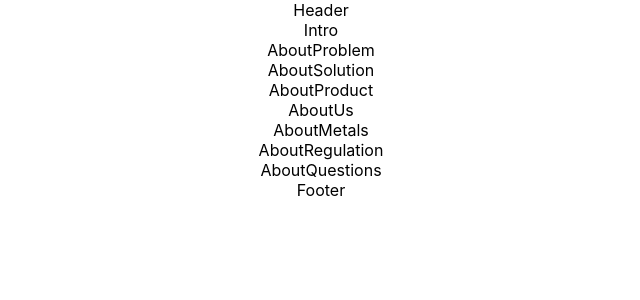
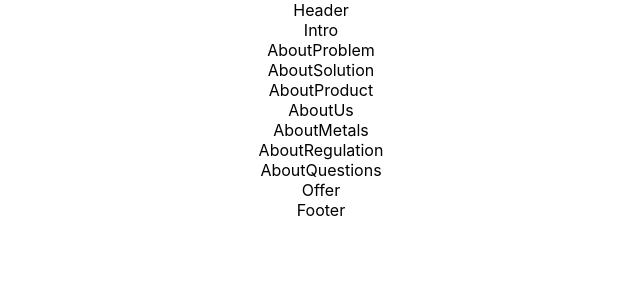
Before and after one commit to artmzbv/WeSafe, a React (Create React App) app: page / in a window 1280 px wide. Shown: the top 300 px of the page, without its empty margins (319-959 px from the left). Built offline with nearby package versions, Linux system fonts and the light colour scheme.

Commit message:
template

```diff
--- a/src/components/App/App.jsx
+++ b/src/components/App/App.jsx
@@ -3,12 +3,14 @@ import './App.css';
 import Header from "../Header/Header"
 import Footer from "../Footer/Footer"
 import Main from "../Main/Main"
+import Offer from "../Offer/Offer"
 
 function App() {
   return (
     <div className="App">
       <Header/>
       <Main/>
+      <Offer/>
       <Footer/>
     </div>
   );
--- /dev/null
+++ b/src/components/Offer/Offer.jsx
@@ -0,0 +1,11 @@
+import "./Offer.css"
+
+export default function Offer() {
+    return(
+        <>
+        <section>
+            <div>Offer</div>
+        </section>
+        </>
+    )
+}
```
Also changed, not shown: src/components/Offer/Offer.css (added).
